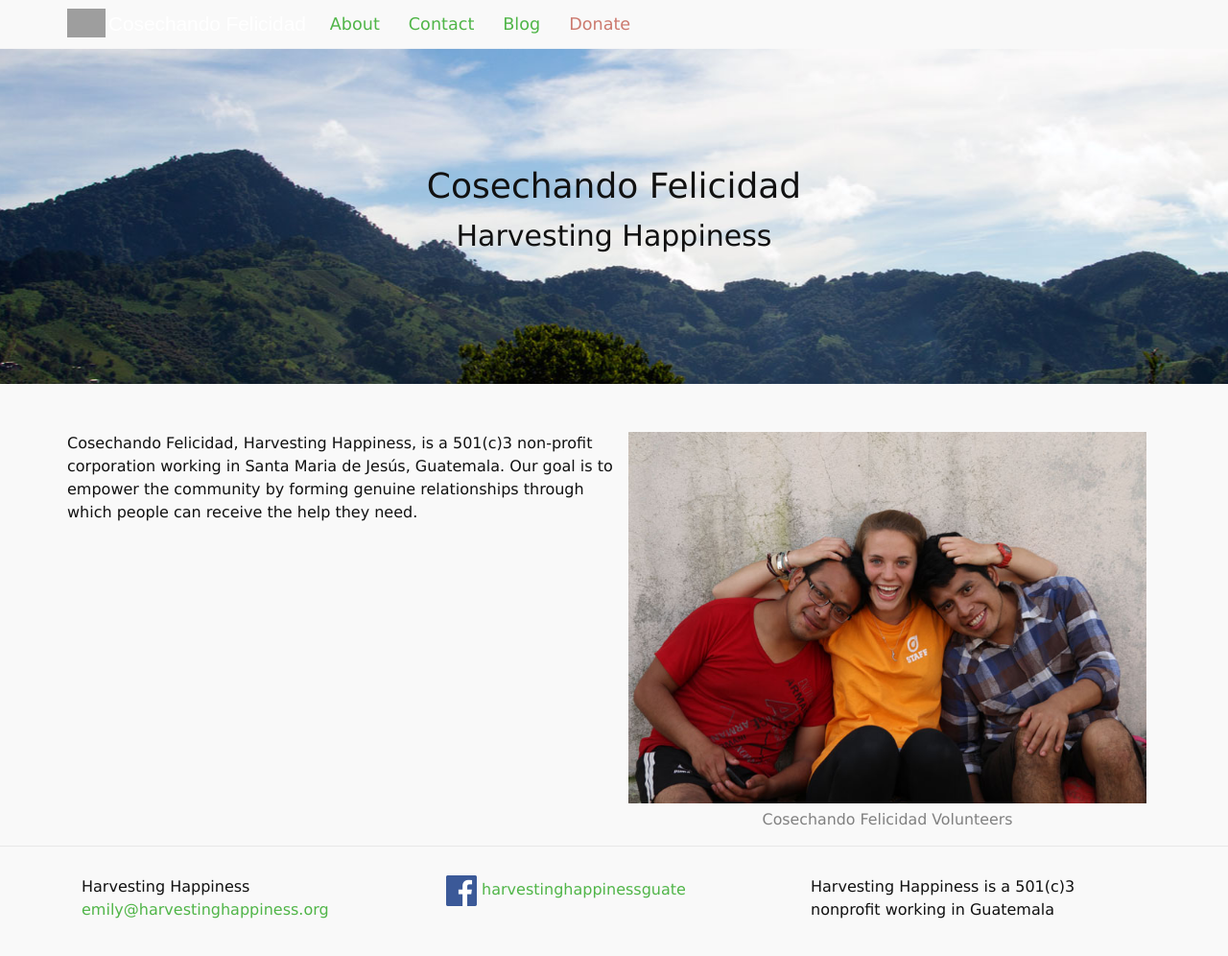
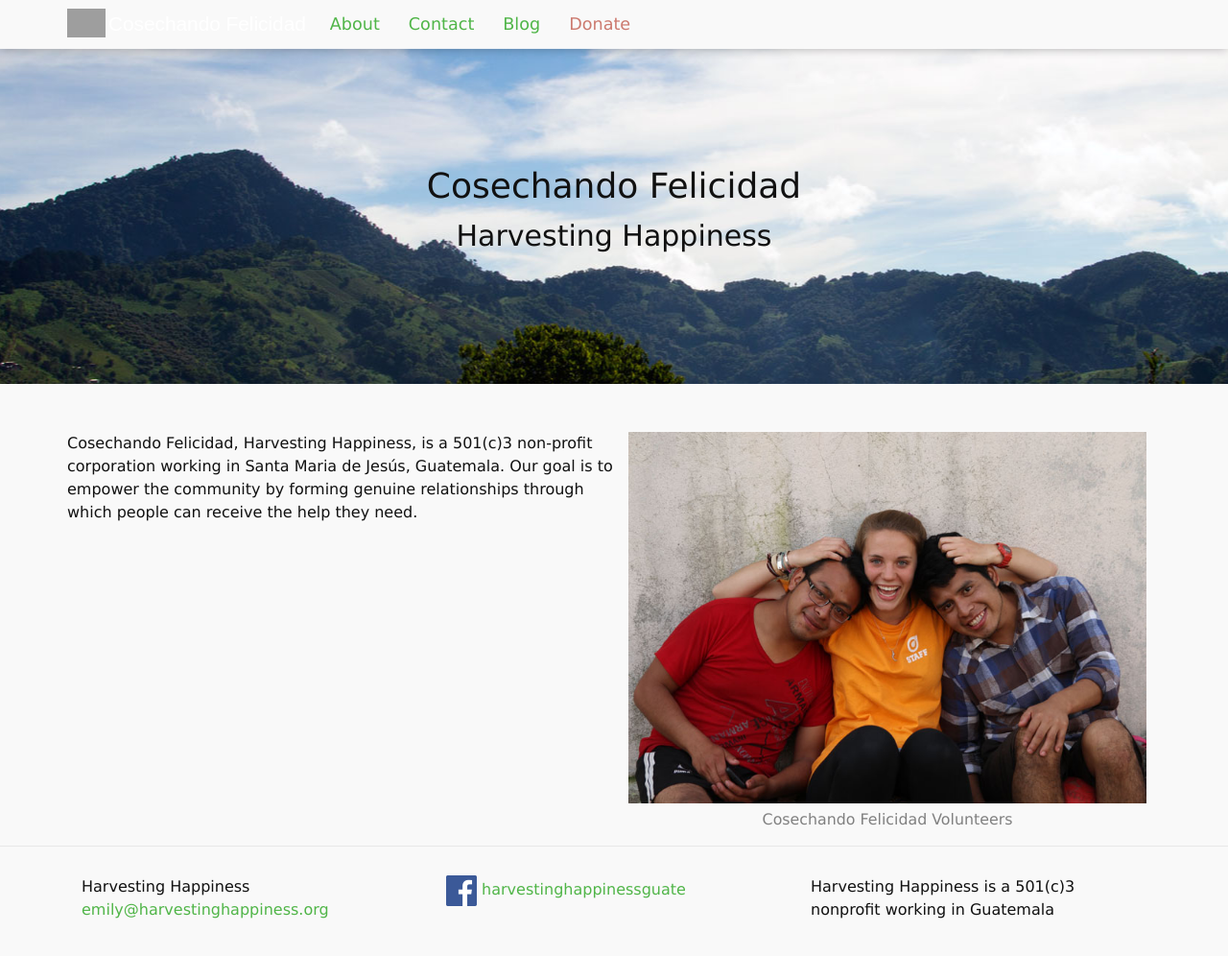
Before and after one commit to harvestinghappiness/harvestinghappiness.github.io, a Jekyll site: the page built from home.md, in a window 1280 px wide and 1020 px high. Shown: the top 996 px of the window at 96% size. Built offline with Jekyll 4.4.1, drawn with Linux system fonts in a browser that asks for light colours.

Commit message:
Update style.css

```diff
--- a/css/style.css
+++ b/css/style.css
@@ -135,6 +135,7 @@ figcaption {
 
 nav.navbar {
   background-color: rgba(249, 249, 249, 0.9);
+  box-shadow: 0 0 10px rgba(0,0,0,0.3);
 }
 
 .navbar-inverse {
```
